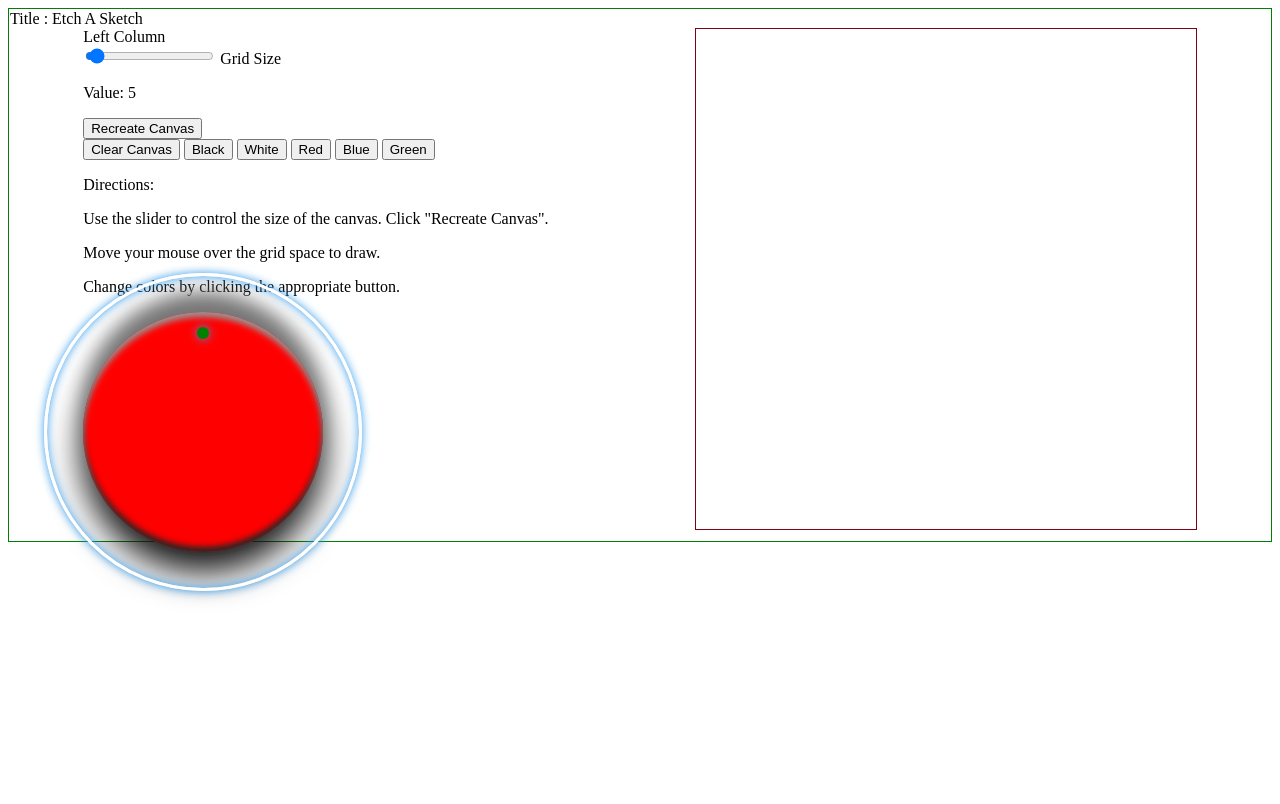
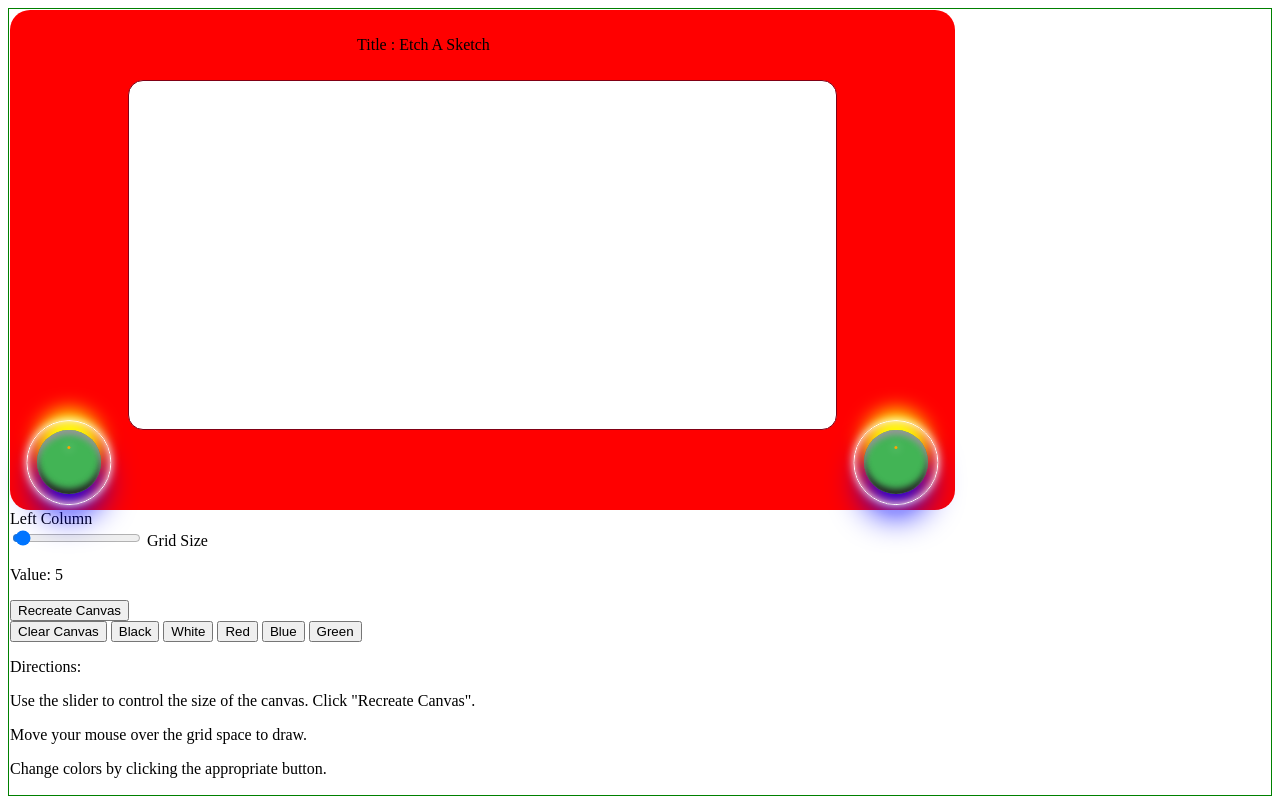
Before and after one commit to RinkM/Odin4-Drawing, a plain HTML site: page index.html in a window 1280 px wide. Drawn offline with Linux system fonts and the light colour scheme.

Commit message:
layout more etchasketchy.

```diff
--- a/app.js
+++ b/app.js
@@ -16,6 +16,9 @@ let color = "black";
 let height;
 let width;
 
+let workspaceHeight = workspace.clientHeight;
+let workspaceWidth = workspace.clientWidth;
+
 const clearButton = document.querySelector('.clear');
 const blackButton = document.querySelector('.black');
 const whiteButton = document.querySelector('.white');
@@ -25,8 +28,8 @@ const blueButton = document.querySelector('.blue');
 const recreateGrid = document.querySelector('.recreateGrid');
 
 function buildGrid(size){
-    height = 500/size;
-    width = 500/size;
+    height =workspaceHeight /size;
+    width = workspaceWidth /size;
 
     for (let i = 0; i <=(size-1); i++){
         rowArray[i] = document.createElement("div")
@@ -47,11 +50,18 @@ function buildGrid(size){
         // box.classList.add ("box")
     }
 
-    box = document.querySelectorAll(".box")
+    boxArray = document.querySelectorAll(".box")
+    // box.style.background = "grey"
 
-    for (const square of box){
-        square.addEventListener('mouseover',()=>{
-            colorChange(square)},true
+
+    for (const box of boxArray){
+        box.addEventListener('mouseover',()=>{
+            colorChange(box)},true
+        )}
+
+    for (const box of boxArray){
+        box.addEventListener('mouseover',()=>{
+            colorChange(box)},true
         )}
 
 }
@@ -105,7 +115,7 @@ function colorChange(element){
 }
 
 function clearColors(){
-    for (const square of box){
+    for (const square of boxArray){
         square.style.background = "white"}
     }
 
@@ -124,15 +134,16 @@ slider.oninput = function() {
 const knob = document.querySelector('.knob');
 
 function calculateDegree(e){
-    const x1 = window.innerWidth/5;
-    const y1 = window.innerHeight/5;
+    const x1 = window.innerWidth/2;
+    const y1 = window.innerHeight/2;
     const x2 = e.clientX;
     const y2 = e.clientY;
 
+
     const deltaX = x1 - x2;
     const deltaY = y1 - y2;
-
-    // console.log("x1,x2:" + [x1,x2])
+    console.log(x3)
+    // console.log("x2:" + x2)
     // console.log("y1,y2:" + [y1,y2])
     const rad = Math.atan2(deltaY,deltaX);
     let deg = rad *(180/Math.PI);
@@ -147,9 +158,20 @@ knob.addEventListener("mousedown",function() {
             // console.log(e)
             const result = Math.floor(calculateDegree(e));
             knob.style.transform = `rotate(${result}deg)`;
-            console.log(knob.style.transform)
+            // console.log(knob.style.transform)
         }
         knob.addEventListener("mouseup", function(){
             knob.removeEventListener("mousemove", rotate);
         });
 });
+
+// let screenLog = document.querySelector('#screen-log');
+// document.addEventListener('mousemove', logKey);
+
+// function logKey(e) {
+//   screenLog.innerText = `
+//     Screen X/Y: ${e.screenX}, ${e.screenY}
+//     Client X/Y: ${e.clientX}, ${e.clientY}
+//     Offset X/Y X/Y: ${knob.offsetX}, ${knob.offsetY}`;
+
+// }
--- a/index.html
+++ b/index.html
@@ -9,11 +9,31 @@
 </head>
 <body>
 
+
+    <div class = "redFrame">
         <header>
             <div class = "title">Title : Etch A Sketch
             </div>
         </header>
-    <div class = "container">
+        <!-- <div class = "redFrame"> -->
+            <div class = "workspace">
+            </div>
+
+            <div class = "dial sliderLeft">
+                <div class = "knob">
+                    <p id="screen-log"></p>
+                </div>
+            </div>
+
+            <div class = "dial sliderRight">
+                <div class = "knob">
+                    <p id="screen-log"></p>
+                </div>
+            </div>
+
+    </div>
+
+
     <div class = "leftColumn">Left Column
         <div>
             <input type="range" class="slider" name="gridSize"
@@ -37,17 +57,15 @@
         <p>Change colors by clicking the appropriate button.</p>
         </div>
 
-            <div class = "slider2">
-                <div class = "knob"> </div>
+
 
     </div>
 
 
 
 
-        </div>
-        <div class = "workspace">
-        </div>
+
+
 
     </div>
 
--- a/style.css
+++ b/style.css
@@ -2,6 +2,17 @@ body{
 
     border: 1px solid green;
     padding: 1px;
+    display: block;
+    justify-content: center;
+
+
+}
+
+header{
+    grid-column: 2/7;
+    grid-row: 1 ;
+    align-self: center;
+    justify-self: center;
 }
 
 div{
@@ -9,69 +20,108 @@ div{
     /* padding: 1px; */
 }
 
+.redFrame{
+    background:red;
+    width: 75%;
+    height: 500px;
+    display: grid;
+    grid-template-columns: repeat(8, 1fr );
+    grid-template-rows: repeat(6, 1fr);
+    border-radius: 20px;
+    /* justify-items: center; */
 
-
+}
+/*
 .container{
     display: flex;
+
     height:100%;
     height: 512px;
     justify-content:space-around
-}
+} */
 
 .leftColumn{
 }
 
 .workspace{
+    grid-column: 2 / 8;
+    grid-row: 2 / 7 ;
+
     border: 1px solid rgb(128, 0, 21);
-    width: 500px;
-    height: 500px;
+    border-radius: 15px;
+    /* width: 500px;
+    height: 500px; */
+    background: white;
 }
 
 
-.slider2::before {
-    background:red;
+.sliderLeft::before,
+.sliderLeft, .knob{
+    grid-column: 1;
+    grid-row: 7;
+    justify-self: center;
+    /* margin: 20px; */
+}
+
+
+.sliderRight::before,
+.sliderRight, .knob{
+    grid-column: 8;
+    grid-row: 7;
+    justify-self: center;
+    /* margin: 20px; */
+}
+
+
+.dial::before {
+    grid-column: 1;
+    grid-row: 6;
+    background:rgb(66, 180, 85);
     width:10em;
     height: 10em;
     border-radius: 50%;
-    box-shadow: 0px -20px 20px #757575,
-        0px 20px 35px #111111,
+    box-shadow: 0px -20px 20px yellow,
+        0px 20px 35px blue,
         inset 0px 5px 6px #979797,
         inset 0px -5px 6px #242424;
 }
 
-.slider2::before, .knob{
-    width: 15em;
-    height: 15em;
+.dial::before, .knob{
+    width: 4em;
+    height: 4em;
     position: relative;
+    grid-column: 1;
+    grid-row: 6;
 }
 
 .knob::before,
 .knob::after,
-.slider2::before{
+.dial::before{
     content:'';
 position: absolute;
-border-radius: 50%;
+border-radius: 100%;
 
 }
 
 /* background changes the dot color, HxW changes size.  */
 .knob::before{
-    top:15px;
+
     left:50%;
     transform:translateX(-50%);
     width: 5%;
     height: 5%;
-    background: green;
-    box-shadow: 0px 0px 10px #349beb;
+    background: orange;
+    box-shadow: 0px 0px 10px white;
 }
 
+/* halo */
 .knob::after{
     top: 50%;
     left: 50%;
-    transform: translate(-50%, -50%);
-    border: 3px solid #fff;
+    transform: translate(-50%, -68%);
+    border: 1px solid #fff;
     width:130%;
     height:130%;
-    box-shadow: 0px 0px 10px #349beb,
-        inset 0px 0px 10px #349beb;
+    box-shadow: 0px 0px 10px white,
+        inset 0px 0px 10px white;
 }
```
Also changed, not shown: 1 other file. Lines whose indentation alone changed are shown as unchanged.
